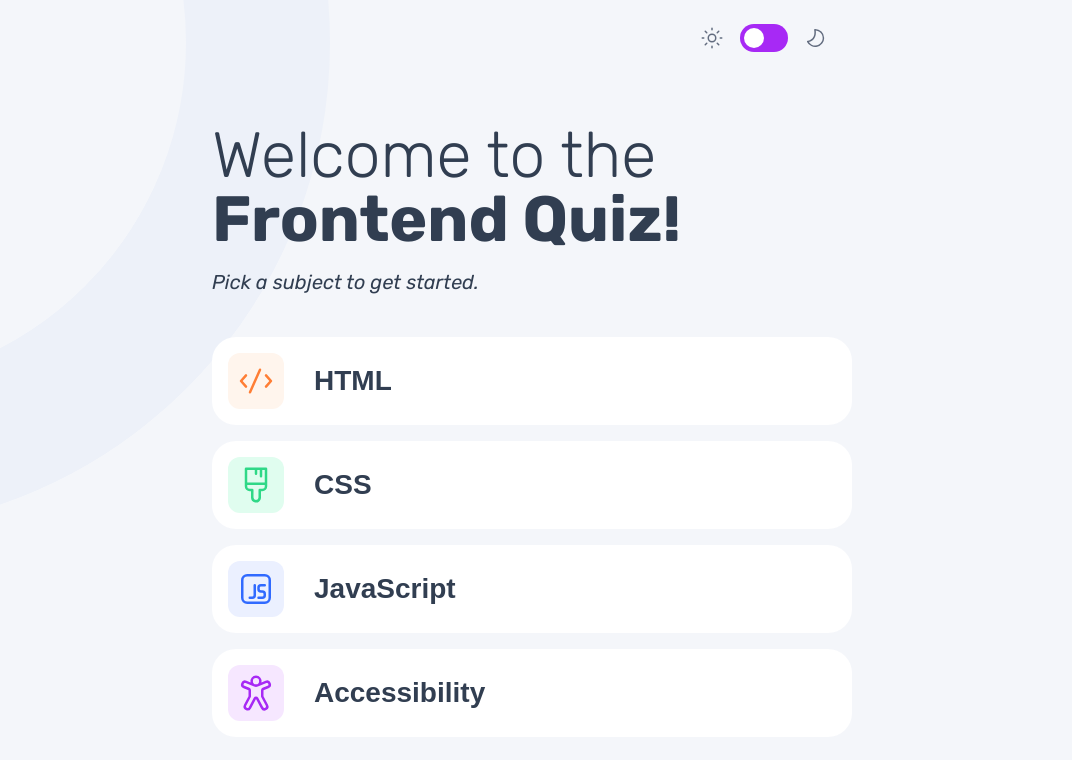
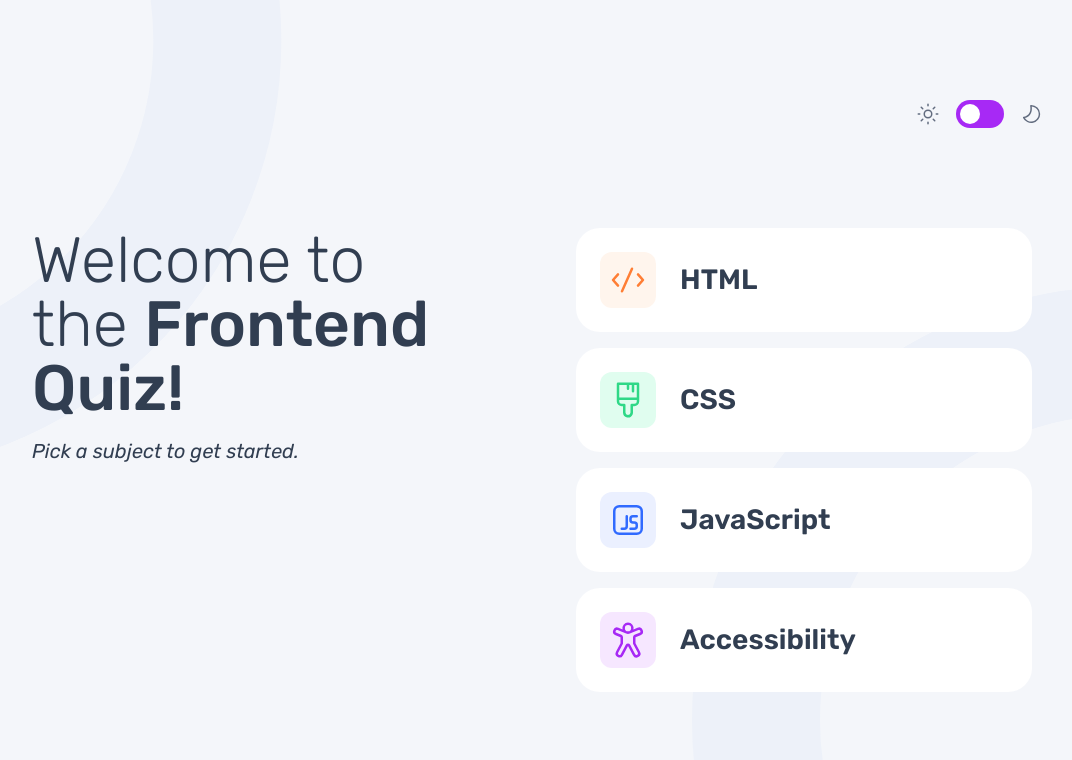
Before and after one commit to O-Julia-O/frontend-quiz-app, a website built with Vite: page index.html in a window 1280 px wide. Shown: the whole page, without its empty margins (108-1180 px from the left). Built offline with nearby package versions, Linux system fonts and the light colour scheme.

Commit message:
finished light version of desktop

```diff
--- a/index.html
+++ b/index.html
@@ -26,7 +26,7 @@
   </header>
   <main class="container">
     <section class="quiz-menu flex flex-column">
-      <div>
+      <div class="quiz-menu__text flex flex-column">
         <h1 class="quiz-menu__heading text-preset-2-mobile-light">Welcome to the <span class="text-preset-2-mobile-medium">Frontend Quiz!</span></h1>
         <p class="quiz-menu__paragraph text-preset-5-mobile">Pick a subject to get started.</p>
       </div>
--- a/src/main.js
+++ b/src/main.js
@@ -2,3 +2,4 @@ import './styles/fonts.css'
 import './styles/base.css'
 import './styles/buttons.css'
 import './styles/tablet.css'
+import './styles/desktop.css'
--- a/src/styles/buttons.css
+++ b/src/styles/buttons.css
@@ -3,6 +3,7 @@
 }
 
 .button {
+    font-family: inherit;
     display: flex;
     background-color: white; /* Green */
     text-align: left;
--- /dev/null
+++ b/src/styles/desktop.css
@@ -0,0 +1,42 @@
+@media (min-width: 1024px) {
+    body {
+        background-image: url("../../assets/images/pattern-background-desktop-light.svg");
+        background-size: cover;
+        background-position: center;
+    }
+
+    main {
+        max-width: none;
+    }
+
+    header {
+        max-width: 1024px;
+        margin-top: 100px;
+        margin-bottom: 100px;
+        padding: 0;
+    }
+
+    .quiz-menu {
+        flex-direction: row;
+
+        margin-right: 140px;
+        margin-left: 140px;
+
+    }
+
+    .quiz-menu__text {
+        margin-right: 128px
+    }
+
+    .quiz-menu__buttons {
+        width: 100%;
+    }
+
+    .quiz-menu__heading {
+        margin-top: 0;
+    }
+
+    .button svg {
+        margin: 24px;
+    }
+}
--- a/src/styles/fonts.css
+++ b/src/styles/fonts.css
@@ -27,7 +27,7 @@
 
 .text-preset-2-mobile-medium {
     font-family: 'Rubik', sans-serif;
-    font-weight: 700;
+    font-weight: 500;
     font-size: 40px;
     line-height: 100%;
     word-spacing: 0;
@@ -35,7 +35,7 @@
 }
 
 .text-preset-4-mobile-medium {
-    font-weight: 700;
+    font-weight: 600;
     font-size: 18px;
     line-height: 100%;
     word-spacing: 0;
```
